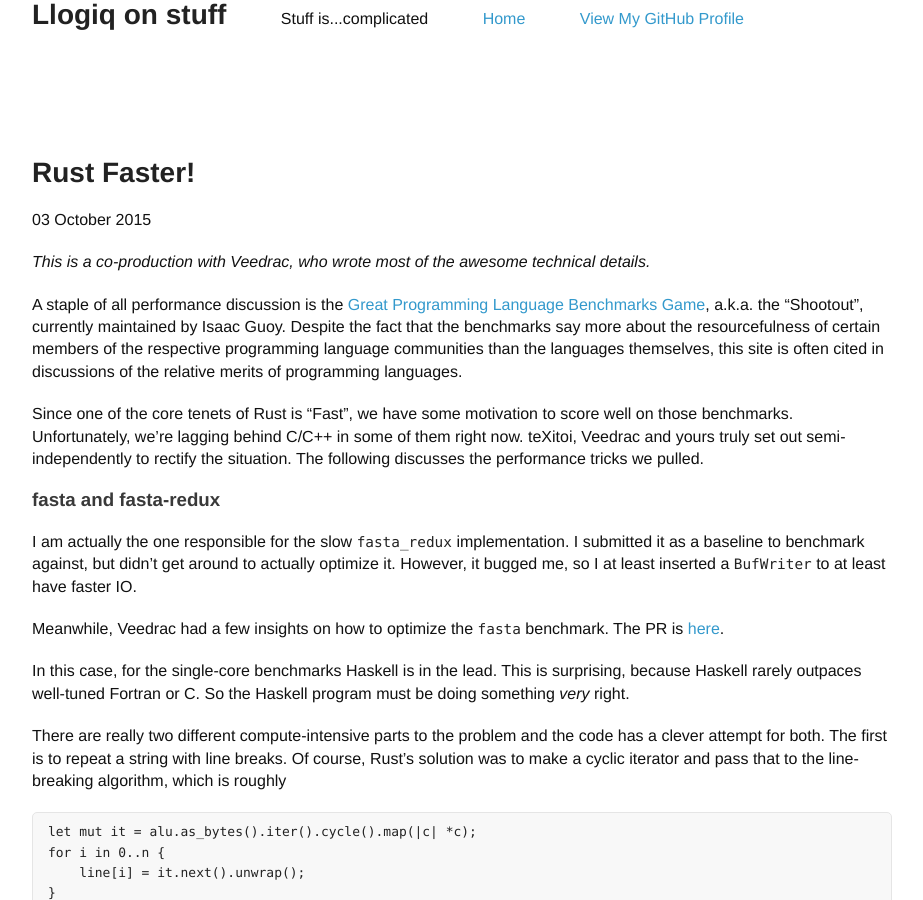
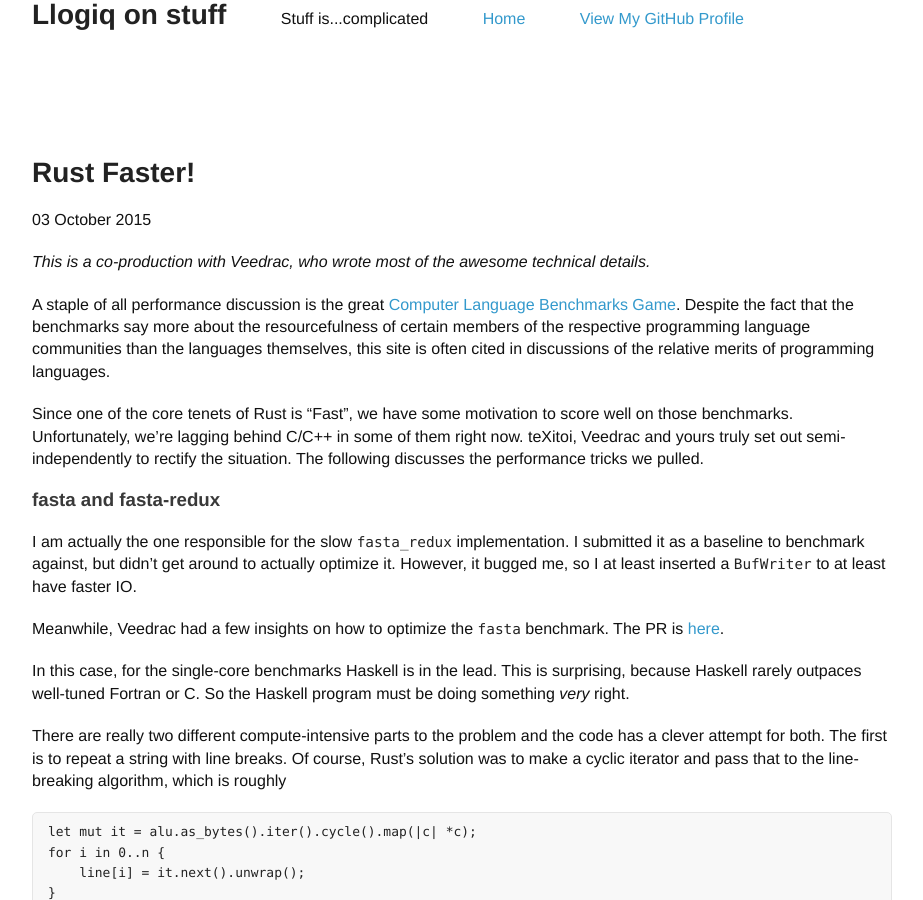
Before and after one commit to llogiq/llogiq.github.io, a Jekyll site: the page built from _posts/2015-10-03-fast.md, in a window 1280 px wide and 900 px high. Shown: the whole window, without its empty margins (178-1101 px from the left). Built offline with Jekyll 4.4.1, drawn with Linux system fonts in a browser that asks for light colours.

Commit message:
various fixes

```diff
--- a/_posts/2015-10-03-fast.md
+++ b/_posts/2015-10-03-fast.md
@@ -5,7 +5,7 @@ title: Rust Faster!
 _This is a co-production with Veedrac, who wrote most of the awesome technical
 details._
 
-A staple of all performance discussion is the [Great Programming Language Benchmarks Game](http://benchmarksgame.alioth.debian.org), a.k.a. the "Shootout", currently maintained by Isaac Guoy. Despite the fact that the benchmarks say more about the resourcefulness of certain members of the respective programming language communities than the languages themselves, this site is often cited in discussions of the relative merits of programming languages.
+A staple of all performance discussion is the great [Computer Language Benchmarks Game](http://benchmarksgame.alioth.debian.org). Despite the fact that the benchmarks say more about the resourcefulness of certain members of the respective programming language communities than the languages themselves, this site is often cited in discussions of the relative merits of programming languages.
 
 Since one of the core tenets of Rust is "Fast", we have some motivation to score well on those benchmarks. Unfortunately, we're lagging behind C/C++ in some of them right now. teXitoi, Veedrac and yours truly set out semi-independently to rectify the situation. The following discusses the performance tricks we pulled.
 
```
